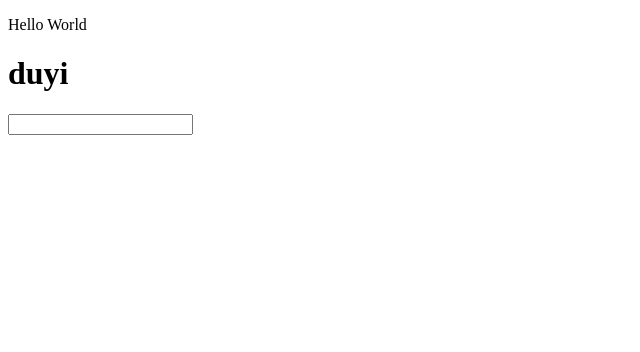
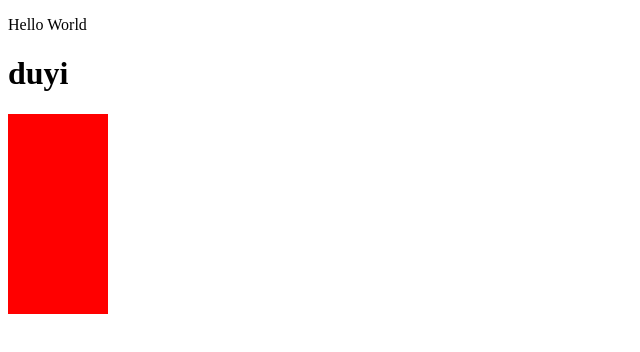
Before and after one commit to zhong-xia/-js-, a plain HTML site: page index.html in a window 1280 px wide. Shown: the whole page, without its empty margins (0-640 px from the left). Drawn offline with Linux system fonts and the light colour scheme.

Commit message:
add a css file

```diff
--- /dev/null
+++ b/index.css
@@ -0,0 +1,5 @@
+div{
+    width: 100px;
+    height: 100px;
+    background:red;
+}
--- a/index.html
+++ b/index.html
@@ -4,13 +4,14 @@
     <meta charset="UTF-8">
     <meta name="viewport" content="width=device-width, initial-scale=1.0">
     <meta http-equiv="X-UA-Compatible" content="ie=edge">
+    <link rel="stylesheet" href="index.css">
     <title>Document</title>
 </head>
 <body>
     <p>Hello World</p>
     <h1>duyi</h1>
-    <input type="text">
+   <div></div>
     <div></div>
-    <p></p>
+
 </body>
 </html>
```
